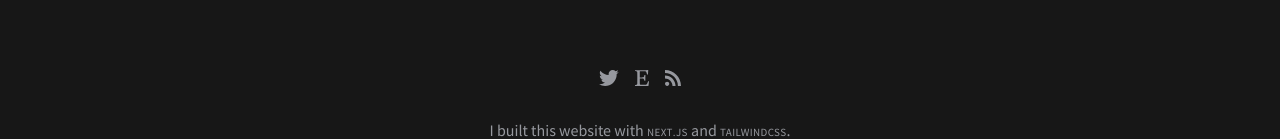
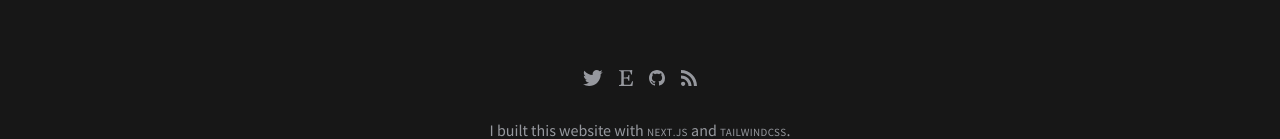
Before and after one commit to hgcl/clara-website, a Next.js app: page / in a window 1280 px wide. Shown: the part 1319-1458 px from the top of the page. Built offline with nearby package versions, Linux system fonts and the light colour scheme; a web font is replaced by a local one; what @tailwindcss/typography would draw is missing.

Commit message:
Add Github icon to Footer

```diff
--- a/components/footer.js
+++ b/components/footer.js
@@ -6,6 +6,7 @@ import Link from "./link";
 import IconTwitter from "../public/icons/IconTwitter";
 import IconEtsy from "../public/icons/IconEtsy";
 import IconRss from "../public/icons/IconRss";
+import IconGithub from "../public/icons/IconGithub";
 
 export default function Footer() {
   const iconStyle = `mx-2 fill-current`;
@@ -24,6 +25,11 @@ export default function Footer() {
             </Link>
           </span>
           <span className={iconStyle}>
+            <Link href="https://github.com/hgcl/">
+              <IconGithub height="h-4" />
+            </Link>
+          </span>
+          <span className={iconStyle}>
             <Link href="/rss.xml">
               <IconRss height="h-4" />
             </Link>
--- /dev/null
+++ b/public/icons/IconGithub.js
@@ -0,0 +1,14 @@
+import React from "react";
+
+function IconGithub({ height }) {
+  return (
+    <svg className={height} viewBox="0 0 16 16">
+      <path
+        fillRule="evenodd"
+        d="M8 0C3.58 0 0 3.58 0 8c0 3.54 2.29 6.53 5.47 7.59.4.07.55-.17.55-.38 0-.19-.01-.82-.01-1.49-2.01.37-2.53-.49-2.69-.94-.09-.23-.48-.94-.82-1.13-.28-.15-.68-.52-.01-.53.63-.01 1.08.58 1.23.82.72 1.21 1.87.87 2.33.66.07-.52.28-.87.51-1.07-1.78-.2-3.64-.89-3.64-3.95 0-.87.31-1.59.82-2.15-.08-.2-.36-1.02.08-2.12 0 0 .67-.21 2.2.82.64-.18 1.32-.27 2-.27.68 0 1.36.09 2 .27 1.53-1.04 2.2-.82 2.2-.82.44 1.1.16 1.92.08 2.12.51.56.82 1.27.82 2.15 0 3.07-1.87 3.75-3.65 3.95.29.25.54.73.54 1.48 0 1.07-.01 1.93-.01 2.2 0 .21.15.46.55.38A8.013 8.013 0 0016 8c0-4.42-3.58-8-8-8z"
+      ></path>
+    </svg>
+  );
+}
+
+export default IconGithub;
```
